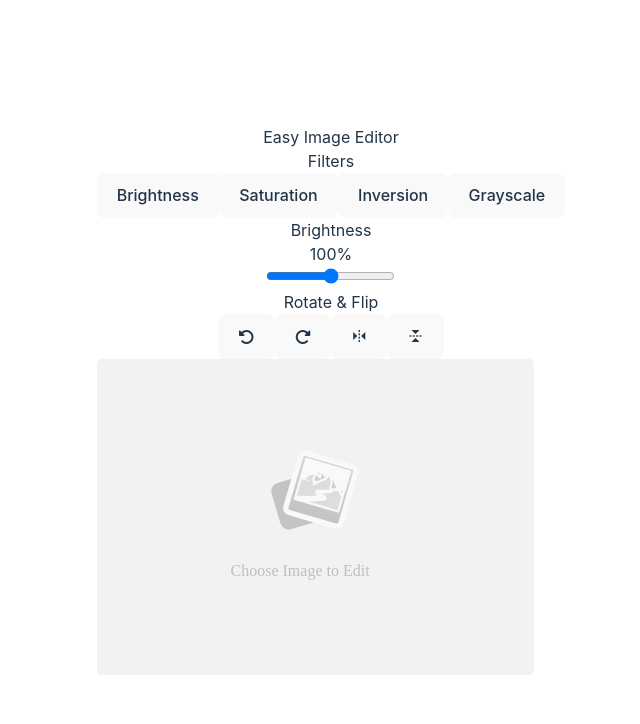
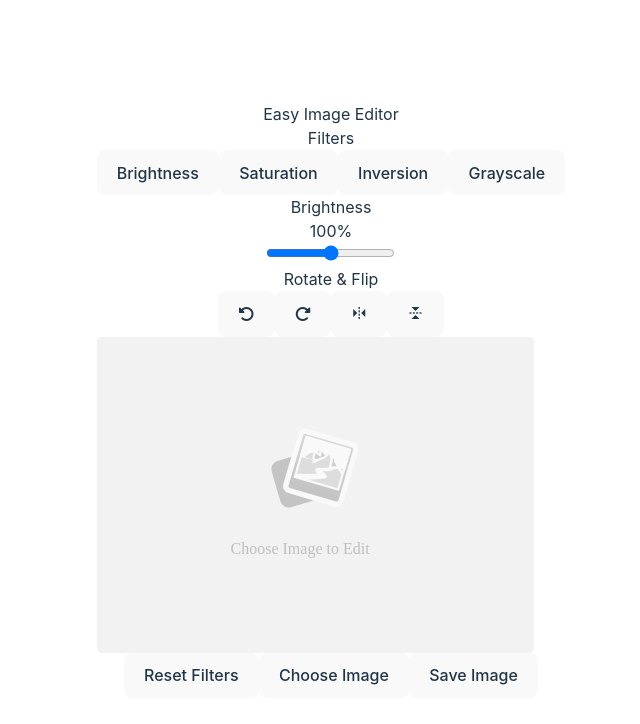
Before and after one commit to NoorFatima-developer/Photo-Editor-in-React, a React (Vite) app in the folder Photo Editor/: page / in a window 1280 px wide. Shown: the top 724 px of the page, without its empty margins (309-949 px from the left). Built offline with nearby package versions, Linux system fonts and the light colour scheme.

Commit message:
code is added

```diff
--- a/Photo Editor/src/App.jsx
+++ b/Photo Editor/src/App.jsx
@@ -54,9 +54,19 @@ function App() {
               <img
                 src="./src/assets/image-placeholder.svg"/>
           </div>
+          {/* right section ends here... */}
 
         </div>
         {/* Main content div ends here... */}
+
+        {/* last div */}
+
+        <div>
+          <button>Reset Filters</button>
+          <button>Choose Image</button>
+          <button>Save Image</button>
+        </div>
+
 
       </div>
       {/* Start div ends here */}
```
